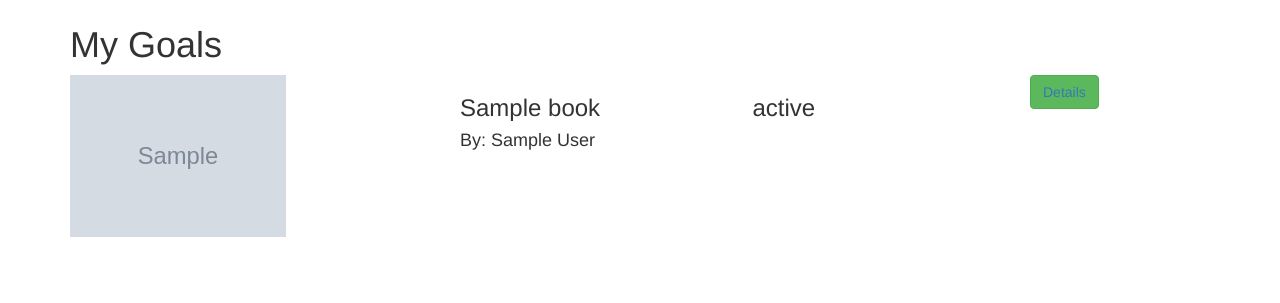
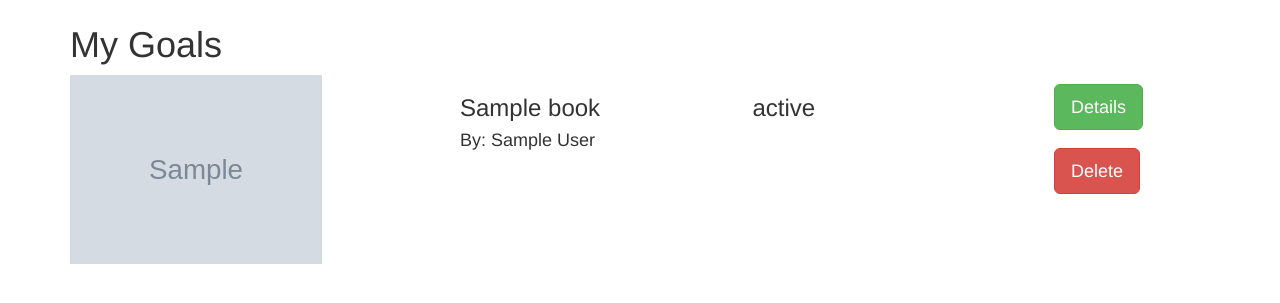
Before and after one commit to lvmor/grow, a Flask app: page /mygoals in a window 1280 px wide. Shown: the part 51-354 px from the top of the page. Run offline with Flask 2, Linux system fonts and the light colour scheme; tables that the repository leaves empty hold one stand-in row (values such as "Sample post"); grey boxes marked "Sample" are stand-in pictures; some libraries are stand-ins or nearby versions.

Commit message:
added basic styling

```diff
--- a/static/index.css
+++ b/static/index.css
@@ -1,3 +1,22 @@
+/* ----------------------------------------
+Navigation Bar
+------------------------------------------- */
 body {
     padding-top: 4em;
 }
+
+
+/* ----------------------------------------
+My Goals
+------------------------------------------- */
+.mygoals-btns {
+    margin: .5em
+}
+
+/* ----------------------------------------
+My Goal
+------------------------------------------- */
+div.progress-bar {
+    font-size: 1.5em;
+    background-color: #008B45;
+}
--- a/templates/book.html
+++ b/templates/book.html
@@ -12,7 +12,7 @@
             <h2>Author: {{ book.author }}</h2>
             <h2>ISBN_10: {{ book.ISBN_10 }}</h2>
             <h2>Total Pages: {{ book.total_pages }}</h2>
-            <button class="btn btn-success"><a href="/setgoal/{{book.id}}">Set My Goal!</a></button>
+            <a class="btn btn-success btn-md" href="/setgoal/{{book.id}}">Set My Goal!</a>
         </div>
     </div>
 
--- a/templates/books.html
+++ b/templates/books.html
@@ -15,7 +15,7 @@
                 <a href="{{url_for("books", book=book.id)}}"><img src="{{book.image}}" /></a>
             </div>
             <div class="col text-center">
-                <button class="btn btn-success"><a href="/books/{{book.id}}">Add Book</a></button>
+                <a class="btn btn-success btn-md" href="/books/{{book.id}}">Add Book</a>
             </div>
 
         </div>
--- a/templates/mybooks.html
+++ b/templates/mybooks.html
@@ -5,7 +5,7 @@
 <h1>My Books </h1>
 
 <section>
-    <button class="btn btn-success"><a href="/mygoals">My Goals</a></button>
+    <a class="btn btn-success btn-md" href="/mygoals">My Goals</a>
     <div>
         <h2>In Progress: </h2>
     </div>
--- a/templates/mygoal.html
+++ b/templates/mygoal.html
@@ -18,7 +18,7 @@
     </div>
     </div>
     <div class="row form-group">
-        <div class="col-md-10 progress" style="height: 2em">
+        <div class="col-md-10 progress" style="height: 2.5em">
             <div class="progress-bar bg-success" role="progressbar" style="width: {{progress}}%"
                 aria-valuenow="{{progress}}" aria-valuemin="0" aria-valuemax="100">
                 {{progress}}%</div>
--- a/templates/mygoals.html
+++ b/templates/mygoals.html
@@ -4,9 +4,10 @@
 <h1>My Goals</h1>
 
 {% for goal in goals_template %}
-<article class="row form-group">
+<article>
+    <div class="row form-group">
         <div class="col-md-4">
-        <img src="{{ goal.book_id.image }}" style="width: 60%" />
+            <img src="{{ goal.book_id.image }}" style="width: 70%" />
         </div>
         <div class="col-md-3">
             <h3> {{ goal.book_id.title }} </h3>
@@ -15,7 +16,11 @@
         <div class="col-md-3">
             <h3>{{ goal.status }}</h3>
         </div>
-    <button class="btn btn-success"><a href="/mygoals/{{goal.id}}">Details</a></button>
+        <div class="col-md-1">
+            <a class="mygoals-btns btn btn-success btn-lg" href="/mygoals/{{goal.id}}">Details</a>
+            <button class="mygoals-btns btn btn-danger btn-lg">Delete</button>
+        </div>
+    </div>
 </article>
 
 {% endfor %}
```
Lines whose indentation alone changed are shown as unchanged.
